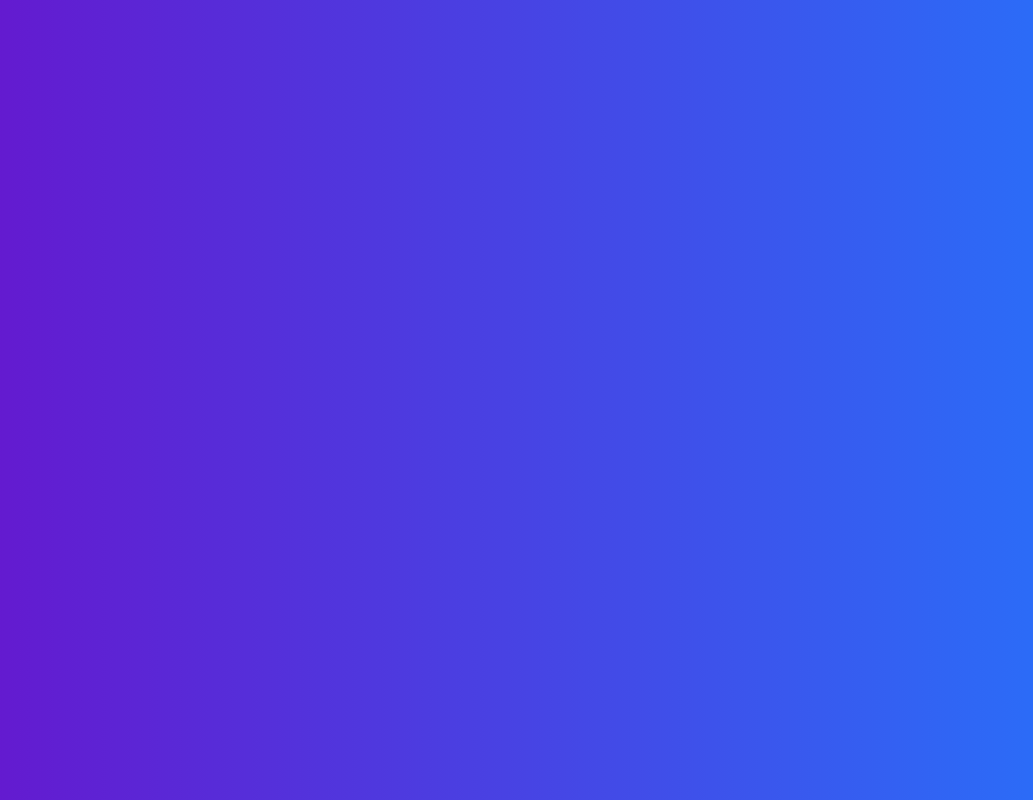
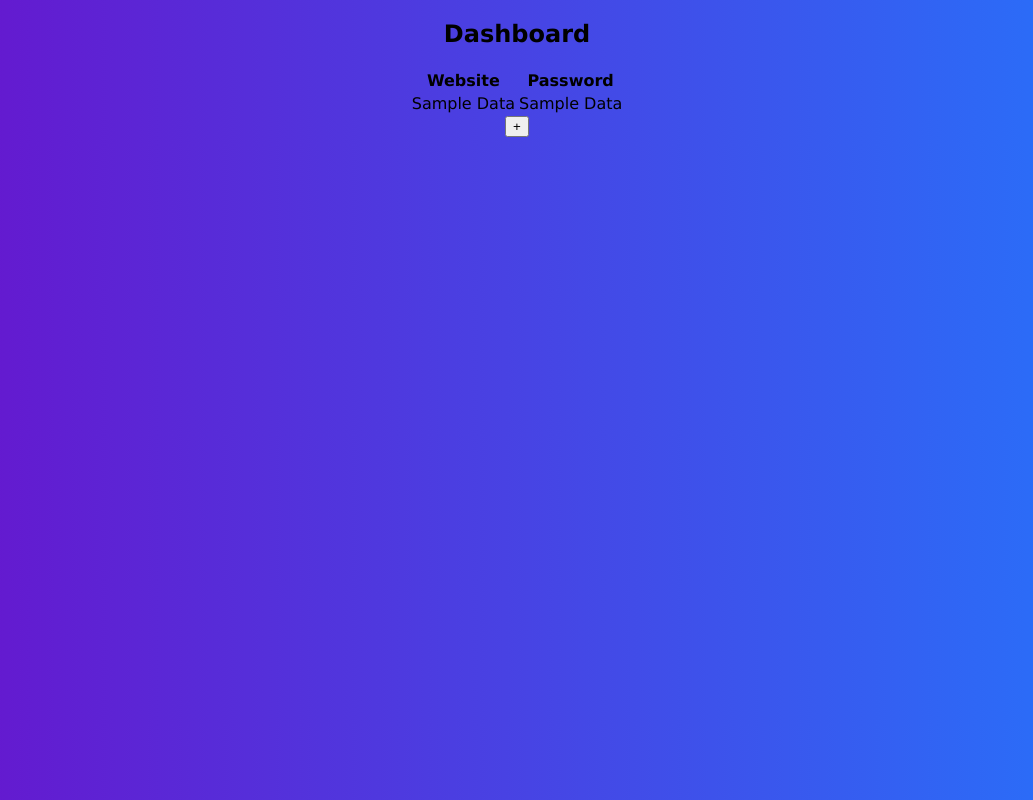
Before and after one commit to Dante-Masciotra/Password-Manager-Frontend, a React (Create React App) app: page /Dashboard in a window 1280 px wide. Before the commit this address had no page. Shown: the whole page, without its empty margins (123-1156 px from the left). Built offline with nearby package versions, Linux system fonts and the light colour scheme.

Commit message:
Template of Dashboard

```diff
--- a/src/App.js
+++ b/src/App.js
@@ -18,6 +18,7 @@ function App() {
 					<Routes>
 						<Route path="/" element={<Login />} />
 						<Route path="/register" element={<Register />} />
+						<Route path="/Dashboard" element={<Dashboard />} />
 					</Routes>
 				</BrowserRouter>
 			</div>
--- /dev/null
+++ b/src/components/Dashboard/Dashboard.css
@@ -0,0 +1,3 @@
+table{
+    margin: auto;
+}
--- a/src/components/Dashboard/Dashboard.js
+++ b/src/components/Dashboard/Dashboard.js
@@ -1,7 +1,21 @@
+import "./Dashboard.css";
 import React from 'react';
 
 export default function Dashboard() {
   return(
-    <h2>Dashboard</h2>
+    <>
+      <h2>Dashboard</h2>
+      <table>
+        <tr>
+          <th>Website</th>
+          <th>Password</th>
+        </tr>
+        <tr>
+          <td>Sample Data</td>
+          <td>Sample Data</td>
+        </tr>
+      </table>
+      <button>+</button>
+    </>
   );
 }
--- a/src/components/Login/Login.js
+++ b/src/components/Login/Login.js
@@ -20,7 +20,8 @@ function Login() {
 					placeholder="Password"
 				/>
 				<br />
-				<input className="login-button" type="submit" value="Submit" />
+				<input className="login-button" type="submit" value="Submit" /><br/>
+				<a href="http://localhost:3000/dashboard">Temp button to go to dashboard</a>.
 			</form>
 			<p>
 				Don't have an account? Register{" "}
```
